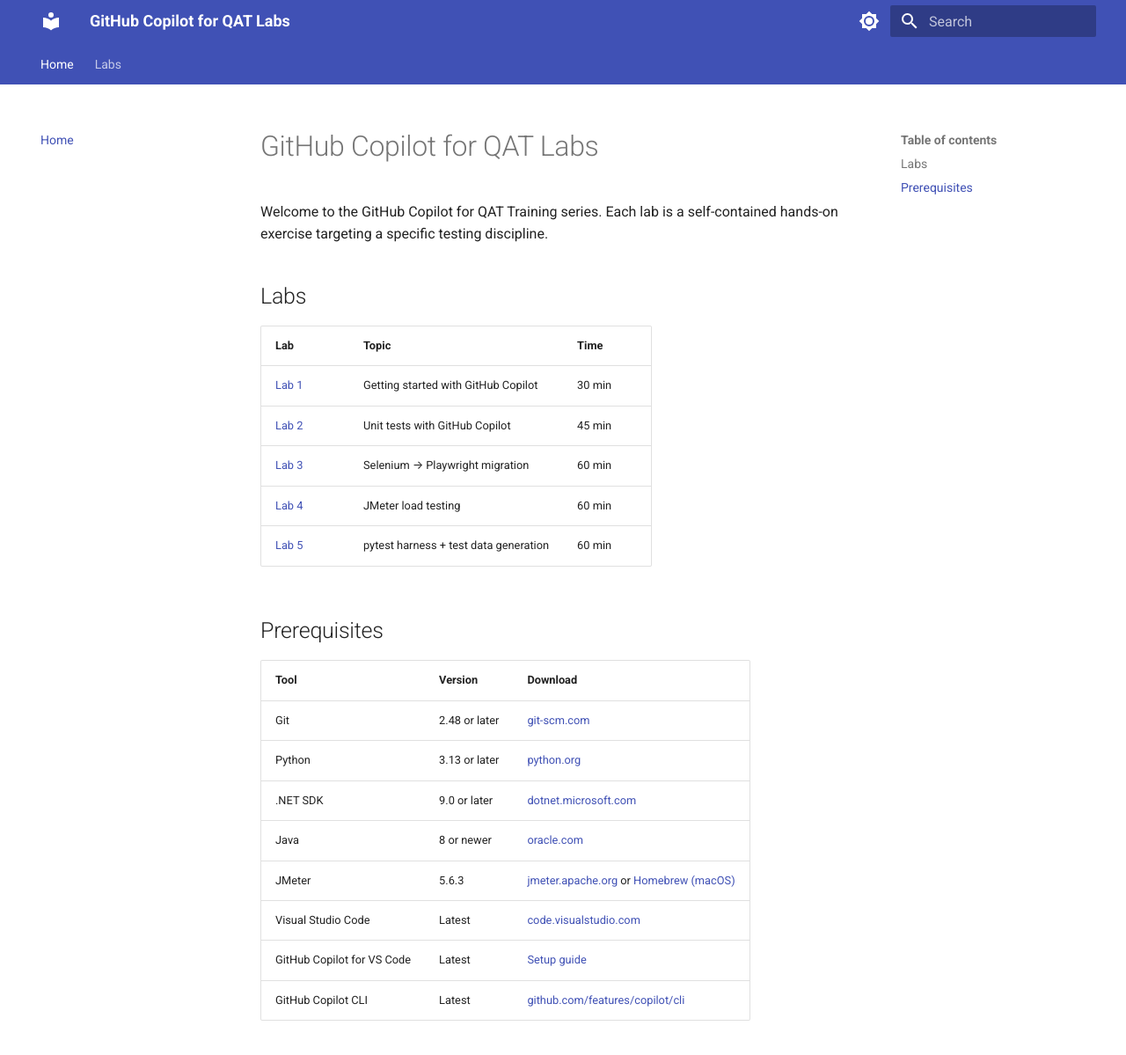
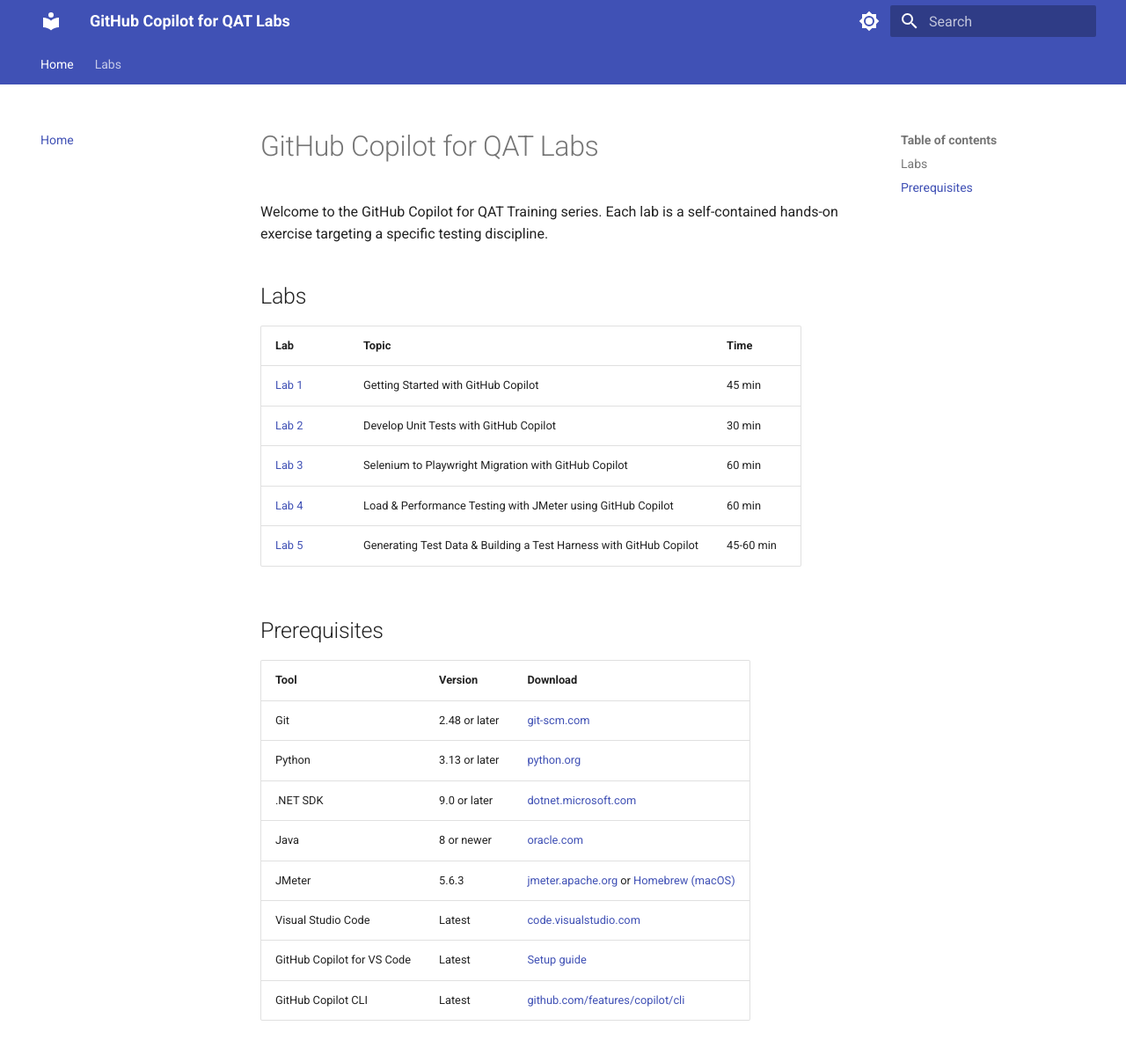
Before and after one commit to nephoseu/ghcp-qat-resources, an MkDocs documentation site: the page built from docs/index.md, in a window 1280 px wide and 1200 px high. Shown: the whole window at 88% size. Built offline with MkDocs 1.6.1 and Material for MkDocs 9.7.7, drawn with Linux system fonts in a browser that asks for light colours.

Commit message:
labs: changing lab estimated time display

```diff
--- a/docs/index.md
+++ b/docs/index.md
@@ -7,11 +7,11 @@
 
 | Lab | Topic | Time |
 |-----|-------|------|
-| [Lab 1](lab1.md) | Getting started with GitHub Copilot | 30 min |
-| [Lab 2](lab2.md) | Unit tests with GitHub Copilot | 45 min |
-| [Lab 3](lab3.md) | Selenium → Playwright migration | 60 min |
-| [Lab 4](lab4.md) | JMeter load testing | 60 min |
-| [Lab 5](lab5.md) | pytest harness + test data generation | 60 min |
+| [Lab 1](lab1.md) | Getting Started with GitHub Copilot | 45 min |
+| [Lab 2](lab2.md) | Develop Unit Tests with GitHub Copilot | 30 min |
+| [Lab 3](lab3.md) | Selenium to Playwright Migration with GitHub Copilot | 60 min |
+| [Lab 4](lab4.md) | Load & Performance Testing with JMeter using GitHub Copilot | 60 min |
+| [Lab 5](lab5.md) | Generating Test Data & Building a Test Harness with GitHub Copilot| 45-60 min |
 
 
 ## Prerequisites
```
